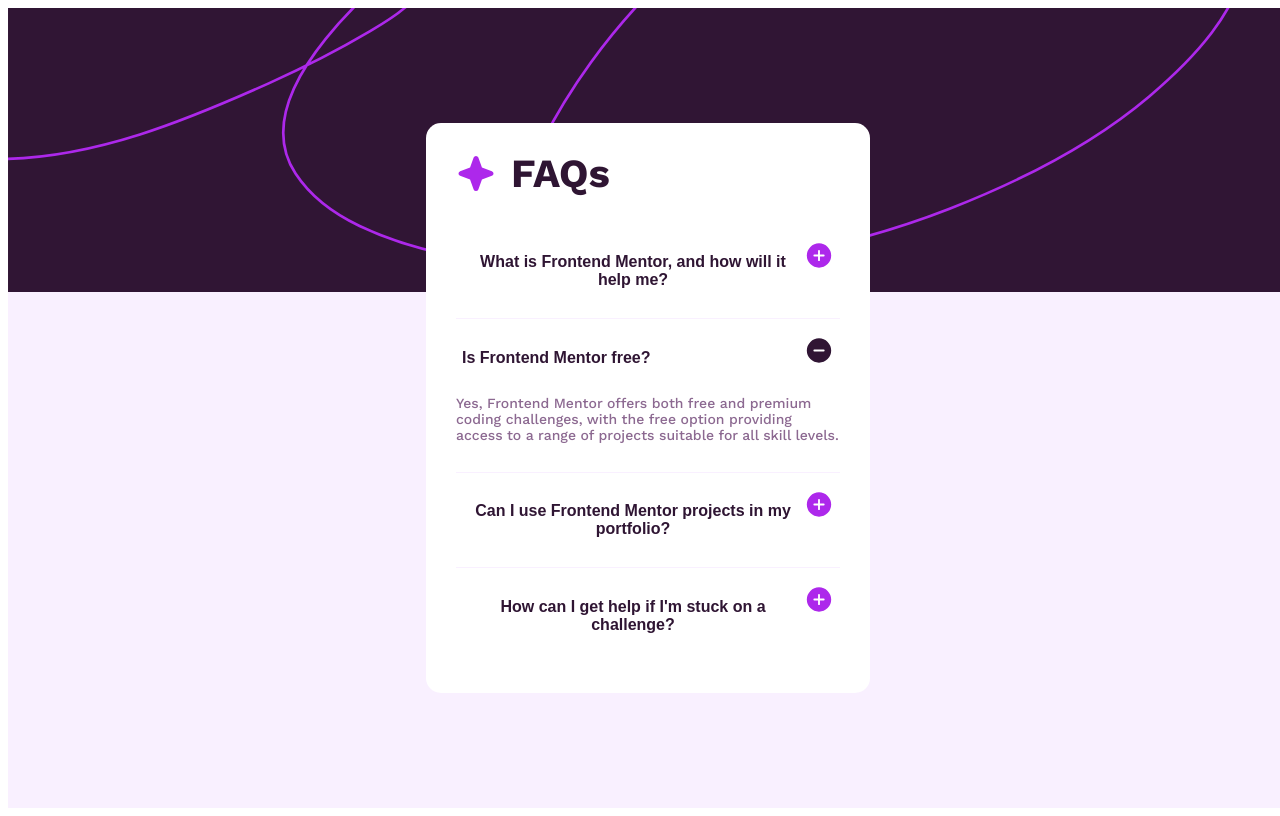
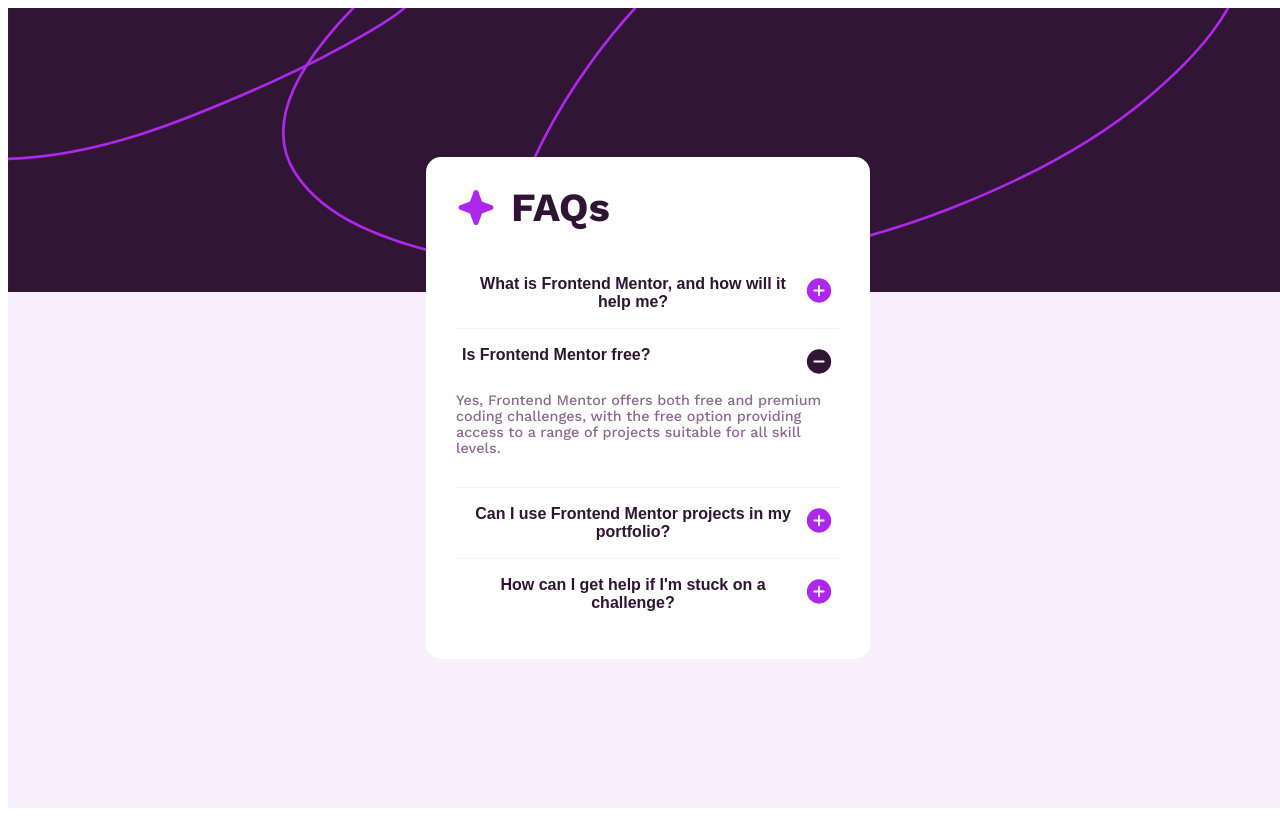
Before and after one commit to sourkidk/faq-accordian-main, a website: page index.html in a window 1280 px wide. Both pictures are taken after a click on the element 648 px from the left and 408 px from the top of the page. Drawn offline with nearby package versions, Linux system fonts and the light colour scheme.

Commit message:
Replaced h2 with standard text.  Switched to relative sizing units REM.  Error handling in JS

```diff
--- a/index.html
+++ b/index.html
@@ -16,7 +16,7 @@
     </div>
     <div class="qa-section">
       <button type="button" class="question" aria-expanded="false">
-        <h2>What is Frontend Mentor, and how will it help me?</h2>
+        <span class="q">What is Frontend Mentor, and how will it help me?</span>
         <img class="plus-collapsed" src="assets/images/icon-plus.svg" alt="Expand answer"/>
       </button>
       <p class="answer">Frontend Mentor offers realistic coding challenges to help developers improve their
@@ -25,7 +25,7 @@
     </div>
     <div class="qa-section">
       <button type="button" class="question" aria-expanded="false">
-        <h2>Is Frontend Mentor free?</h2>
+        <span class="q">Is Frontend Mentor free?</span>
         <img class="plus-collapsed" src="assets/images/icon-plus.svg" alt="Expand answer"/>
       </button>
       <p class="answer">Yes, Frontend Mentor offers both free and premium coding challenges, with the free
@@ -33,7 +33,7 @@
     </div>
     <div class="qa-section">
       <button type="button" class="question" aria-expanded="false">
-        <h2>Can I use Frontend Mentor projects in my portfolio?</h2>
+        <span class="q">Can I use Frontend Mentor projects in my portfolio?</span>
         <img class="plus-collapsed" src="assets/images/icon-plus.svg" alt="Expand answer"/>
       </button>
       <p class="answer">Yes, you can use projects completed on Frontend Mentor in your portfolio. It's an
@@ -42,7 +42,7 @@
     </div>
     <div class="qa-section">
       <button type="button" class="question" aria-expanded="false">
-        <h2>How can I get help if I'm stuck on a challenge?</h2>
+        <span class="q">How can I get help if I'm stuck on a challenge?</span>
         <img class="plus-collapsed" src="assets/images/icon-plus.svg" alt="Expand answer"/>
       </button>
       <p class="answer">The best place to get help is inside Frontend Mentor's Discord community. There's a help
--- a/script.js
+++ b/script.js
@@ -11,11 +11,16 @@
 
 
     const answer = question.nextElementSibling;
-    answer.classList.toggle('visible');
+
+    if (answer) answer.classList.toggle('visible');
 
     const icon = question.querySelector('.plus-collapsed');
-    icon.src = !isExpanded
-    ? "./assets/images/icon-minus.svg"
-    : "./assets/images/icon-plus.svg";
+    if (icon) {
+        icon.src = !isExpanded
+            ? "./assets/images/icon-minus.svg"
+            : "./assets/images/icon-plus.svg";
+    } else {
+        console.warn('Icon element not found, skipping src update');
+    }
 
 });
--- a/style.css
+++ b/style.css
@@ -50,7 +50,7 @@
 }
 
 h1 {
-    font-size: 40px;
+    font-size: 2.5rem;
     font-weight: 700;
     color: var(--purple_950);
 }
@@ -58,7 +58,7 @@
 
 
 .qa-section {
-    padding: 15px 0 15px 0;
+    padding: 1rem 0 1rem 0;
 }
 
 .qa-section + .qa-section {
@@ -78,8 +78,8 @@
     color: var(--violet_600);
 }
 
-h2 {
-    font-size: 16px;
+.q {
+    font-size: 1rem;
     font-weight: 600;
     flex-shrink: 1;
     color: var(--purple_950);
@@ -93,7 +93,7 @@
 .answer {
     font-weight: 500;
     color: var(--purple_600);
-    font-size: 14px;
+    font-size: .9rem;
     display: none;
 }
 
```
